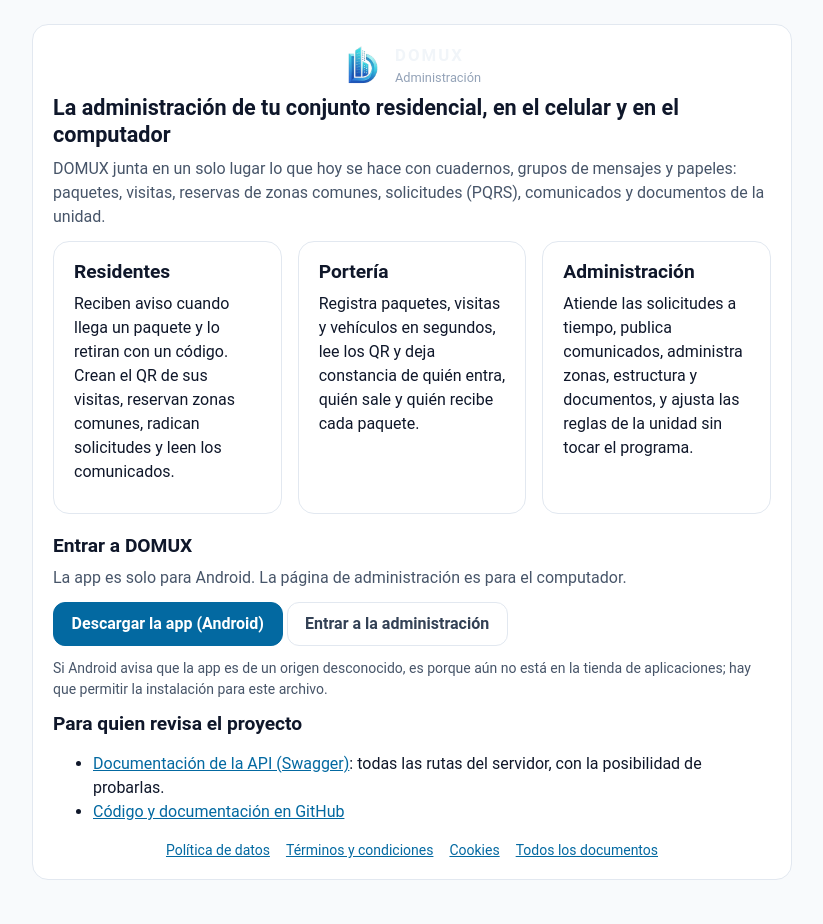
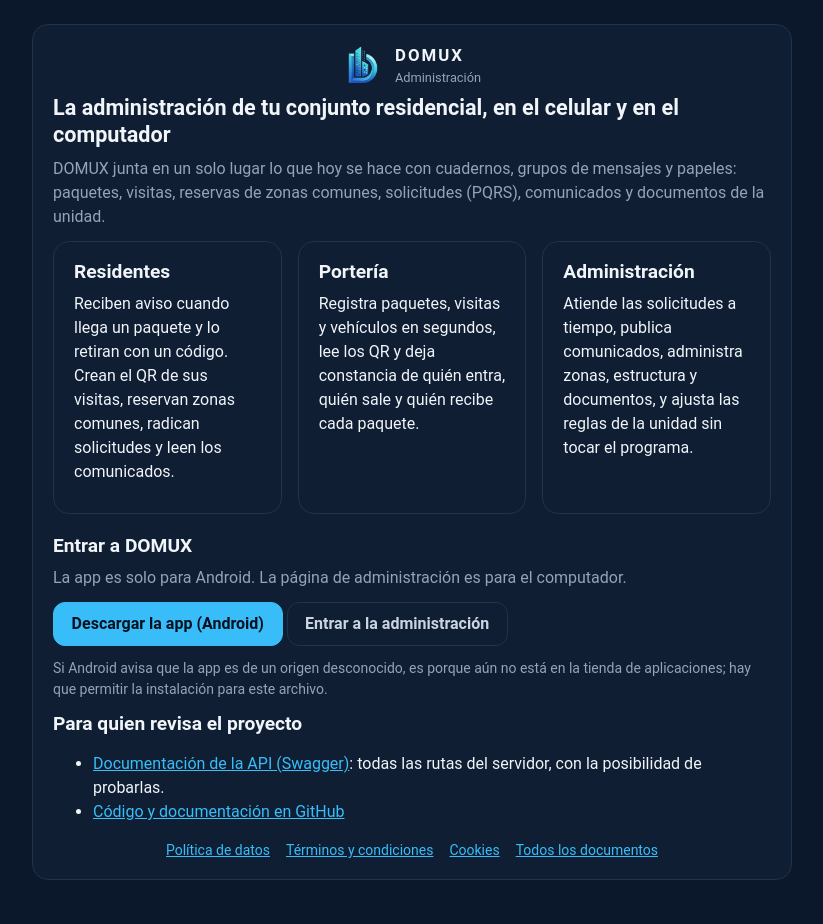
Before and after one commit to MAICOL-ESNEIDER/domux-ga4, a Flask app: page / in a window 1280 px wide. Shown: the whole page, without its empty margins (228-1051 px from the left). Run offline with Flask 3, Linux system fonts and the light colour scheme; parts of the project's set-up code (start-up, migrations or seed data) failed here and were passed over; some libraries are stand-ins or nearby versions.

Commit message:
Web en oscuro como la app: presentación siempre oscura, inicio de sesión oscuro por defecto y enlace de regreso

```diff
--- a/backend/web/static/domux.css
+++ b/backend/web/static/domux.css
@@ -1,8 +1,9 @@
 /*
  * Identidad visual de la web de administración (HU-087): el mismo azul de acento y los mismos tonos
  * de estado que la app. Tiene tres apariencias que cada persona elige en «Preferencias» y que se
- * guardan en su navegador: «Mixto» (menú oscuro y contenido claro, la de siempre), «Oscuro» (todo
- * oscuro) y «Automático» (Mixto, y Oscuro si el equipo está en modo oscuro). Todo el diseño vive aquí
+ * guardan en su navegador: «Oscuro» (todo oscuro, la que viene de fábrica), «Mixto» (menú oscuro y
+ * contenido claro) y «Automático» (Mixto, y Oscuro si el equipo está en modo oscuro). La página de
+ * presentación de DOMUX es siempre oscura. Todo el diseño vive aquí
  * porque la política de seguridad no permite estilos dentro de la página.
  */
 
--- a/backend/web/static/domux.js
+++ b/backend/web/static/domux.js
@@ -487,7 +487,7 @@
       }
     };
 
-    check("apariencia", saved(THEME_KEY, ["auto", "mixto", "oscuro"], "auto"));
+    check("apariencia", saved(THEME_KEY, ["auto", "mixto", "oscuro"], "oscuro"));
     check("texto", saved(SIZE_KEY, ["normal", "grande", "muy-grande"], "normal"));
 
     preferences.addEventListener("change", function (event) {
@@ -496,8 +496,9 @@
         return;
       }
       if (field.name === "apariencia") {
-        store(THEME_KEY, field.value, "auto");
-        setAttr("data-tema", field.value, "auto");
+        // «Oscuro» es el predeterminado: no se guarda nada y la página queda oscura.
+        store(THEME_KEY, field.value, "oscuro");
+        root.setAttribute("data-tema", field.value);
       } else if (field.name === "texto") {
         store(SIZE_KEY, field.value, "normal");
         setAttr("data-texto", field.value, "normal");
--- a/backend/web/static/preferencias-inicio.js
+++ b/backend/web/static/preferencias-inicio.js
@@ -2,14 +2,15 @@
  * Pone la apariencia y el tamaño del texto que esta persona eligió en «Preferencias», antes de que el
  * navegador dibuje la página (por eso se carga en <head>, sin «defer»): así no se ve un parpadeo del
  * diseño por defecto. Se guardan solo en este navegador. Sin almacenamiento o sin elección, la página
- * queda en «Automático» y con el texto normal.
+ * queda en «Oscuro» (como la app y la página de presentación) y con el texto normal. Las páginas marcadas
+ * con «data-tema-fijo» (la presentación de DOMUX) se ven siempre oscuras.
  */
 (function () {
   "use strict";
   try {
     var root = document.documentElement;
     var theme = window.localStorage.getItem("domux.apariencia");
-    if (theme === "mixto" || theme === "oscuro") {
+    if (!root.hasAttribute("data-tema-fijo") && (theme === "mixto" || theme === "auto")) {
       root.setAttribute("data-tema", theme);
     }
     var size = window.localStorage.getItem("domux.tamanoTexto");
--- a/backend/web/templates/web/base.html
+++ b/backend/web/templates/web/base.html
@@ -1,5 +1,5 @@
 {% from "web/_macros.html" import brand_parts, legal_links %}<!doctype html>
-<html lang="es">
+<html lang="es" data-tema="oscuro"{% if dark_only %} data-tema-fijo{% endif %}>
 <head>
   <meta charset="utf-8">
   <meta name="viewport" content="width=device-width, initial-scale=1">
--- a/backend/web/templates/web/landing.html
+++ b/backend/web/templates/web/landing.html
@@ -2,6 +2,8 @@
 {% from "web/_macros.html" import brand_parts, legal_links %}
 {% set page_title = "Bienvenida" %}
 {% set wide_card = true %}
+{# La presentación de DOMUX se ve siempre oscura, como la app. #}
+{% set dark_only = true %}
 
 {% block content %}
 <div class="brand">{{ brand_parts() }}</div>
--- a/backend/web/templates/web/login.html
+++ b/backend/web/templates/web/login.html
@@ -4,6 +4,8 @@
 
 {% block content %}
 <div class="brand">{{ brand_parts() }}</div>
+
+<p class="small"><a href="{{ url_for('root') }}">← Volver a la página de DOMUX</a></p>
 
 <h1>Iniciar sesión</h1>
 <p class="lead">Esta página es solo para la administración del conjunto.</p>
```
Also changed, not shown: backend/tests/test_web_base.py (+1 -1 lines), backend/tests/test_web_preferences.py (+4 -2 lines), backend/web/templates/web/preferences.html (+4 -4 lines), CHANGELOG.md.
